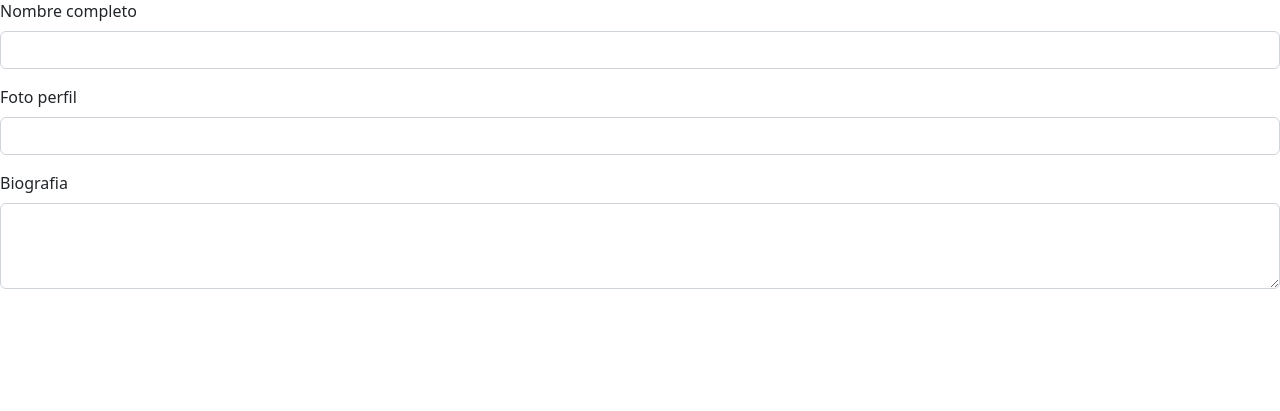
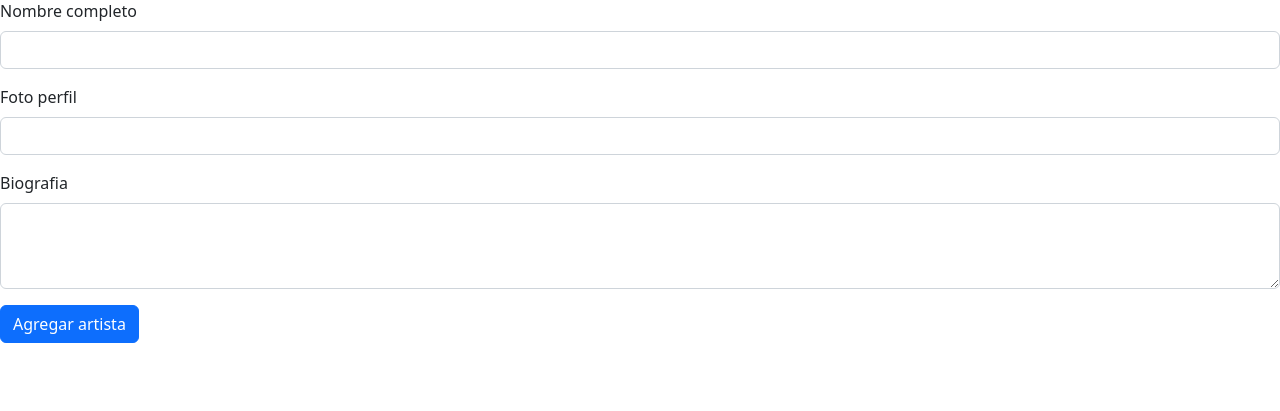
Before and after one commit to sergiomedinaio/armando_un_sitio-medina, a PHP site: page /admin/index.php in a window 1280 px wide. Shown: the part 241-652 px from the top of the page. Run offline with PHP 8.4, Linux system fonts and the light colour scheme.

Commit message:
feat: add submit input

```diff
--- a/admin/views/add_artista.php
+++ b/admin/views/add_artista.php
@@ -4,7 +4,7 @@
 <div class="row">
     <div class="col-12">
         <h1 class="text-center my-5">Agregar Artista</h1>
-        <form class="row" action="" method="post">
+        <form class="row" action="actions/add_artista.php" method="post">
             <div class="mb-3">
                 <label for="nombre_completo" class="form-label">Nombre completo</label>
                 <input class="form-control" id="nombre_completo" placeholder="">
@@ -17,7 +17,9 @@
                 <label for="description" class="form-label">Biografia</label>
                 <textarea class="form-control" id="description" rows="3"></textarea>
             </div>
-
+            <div class="mb-3">
+                <button type="submit" class="btn btn-primary">Agregar artista</button>
+            </div>
         </form>
     </div>
 </div>
```
